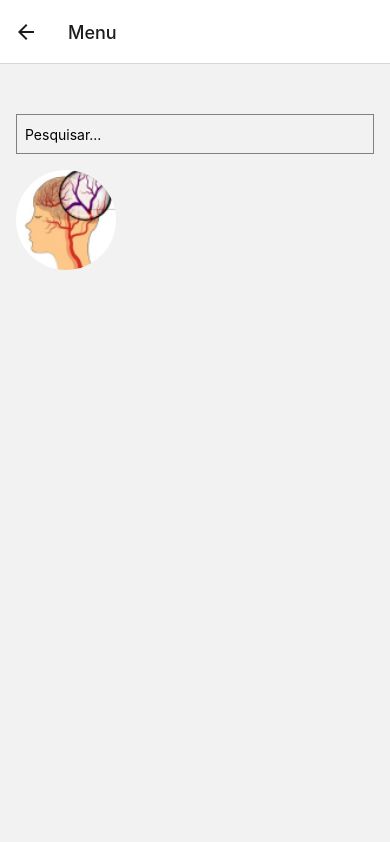
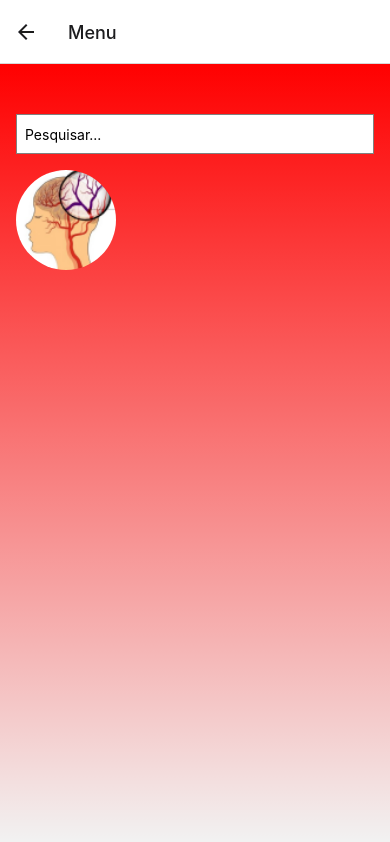
Before and after one commit to gabrielmonteirodev/readyrescue, a React Native app in the folder frontend/: screen /Menu in a window 390 px wide. Built offline with nearby package versions, Linux system fonts and the light colour scheme.

Commit message:
Criando tela de Avc dos menores de 18 e arrumando cores nas paginas

```diff
--- a/frontend/App.js
+++ b/frontend/App.js
@@ -1,7 +1,8 @@
 import { NavigationContainer } from '@react-navigation/native';
 import { createStackNavigator } from '@react-navigation/stack';
-import LoginPage from './components/pages/LoginPage';
-import MenuPage from './components/pages/MenuPage';
+import LoginTela from './components/pages/telaLogin';
+import MenuTela from './components/pages/telaMenu';
+import AvcTela from './components/pages/avcTelaUnder18';
 
 
 const Stack = createStackNavigator();
@@ -9,8 +10,9 @@ export default function App() {
   return (
     <NavigationContainer>
       <Stack.Navigator>
-        <Stack.Screen name="Login" component={LoginPage} />
-        <Stack.Screen name="Menu" component={MenuPage} />
+        <Stack.Screen name="Login" component={LoginTela} />
+        <Stack.Screen name="Menu" component={MenuTela} />
+        <Stack.Screen name="Avc" component={AvcTela} />
       </Stack.Navigator>
     </NavigationContainer>
   );
--- a/frontend/components/pages/MenuPage.js
+++ /dev/null
@@ -1,44 +0,0 @@
-import React, { useState } from 'react';
-import { View, TextInput, StyleSheet, Image } from 'react-native';
-import avcImage from '../../assets/avc-img.png';
-
-export default function App() {
-  const [onPress, setOnPress] = useState(false);0
-
-  return (
-    <View style={styles.container}>
-      <View style={styles.searchBar}>
-        <TextInput
-          style={styles.input}
-          placeholder="Pesquisar..."/>
-      </View>
-      <View style={styles.button}>
-        <Image source = {avcImage} style={styles.button} />
-      </View>
-    </View>
-  );
-}
-
-const styles = StyleSheet.create({
-  container: {
-    flex: 1,
-    marginTop: 50,
-    paddingHorizontal: 16,
-  },
-  button: {
-    width: 100,
-    height: 100,
-    borderRadius: 50,
-    justifyContent: 'center',
-    alignItems: 'center',
-  },
-  searchBar: {
-    marginBottom: 16,
-  },
-  input: {
-    height: 40,
-    borderColor: 'gray',
-    borderWidth: 1,
-    paddingLeft: 8,
-  },
-});
--- /dev/null
+++ b/frontend/components/pages/avcTelaUnder18.js
@@ -0,0 +1,47 @@
+import React from "react";
+import { View, Text, StyleSheet, TouchableOpacity } from "react-native";
+import { LinearGradient } from "expo-linear-gradient";
+
+function AvcTelaUnder18() {
+  return (
+    <LinearGradient colors={["#FF0101", "transparent"]}
+    locations={[0.002, 1]}
+    style={styles.linear}>
+      <View style={styles.container}>
+        <TouchableOpacity style={styles.button}>
+          <Text style={styles.text}>0-18 anos</Text>
+        </TouchableOpacity>
+      </View>
+    </LinearGradient>
+  );
+}
+
+const styles = StyleSheet.create({
+  container: {
+    flex: 1,
+    marginTop: 50,
+    paddingHorizontal: 16,
+  },
+  linear:{
+    flex: 1,
+  },
+  button: {
+    display: "flex",
+    width: 70,
+    height: 70,
+    borderRadius: 25,
+    backgroundColor: "#FFFFFF",
+    marginLeft: 50,
+  },
+  text: {
+    display: "flex",
+    color: "#000000",
+    fontSize: 16,
+    marginLeft: 18,
+    marginTop: 13,
+    justifyContent: "center",
+    alignItems: "center",
+  },
+});
+
+export default AvcTelaUnder18;
--- a/frontend/components/pages/LoginPage.js
+++ b/frontend/components/pages/telaLogin.js
@@ -4,7 +4,7 @@ import { View, Text, Button, Image, StyleSheet } from 'react-native';
 import logo from '../../assets/logo_ready_rescue.png';
 import {LinearGradient} from 'expo-linear-gradient';
 
-function LoginPage() {
+function Login() {
   const [isLoggedIn, setIsLoggedIn] = useState(false);
   const navigation = useNavigation();
 
@@ -50,4 +50,4 @@ const styles = StyleSheet.create({
   },
 });
 
-export default LoginPage;
+export default Login;
--- /dev/null
+++ b/frontend/components/pages/telaMenu.js
@@ -0,0 +1,65 @@
+import React, { useState } from "react";
+import {
+  View,
+  TextInput,
+  StyleSheet,
+  Image,
+  TouchableOpacity,
+} from "react-native";
+import { useNavigation } from "@react-navigation/native";
+import avcImage from "../../assets/avc-img.png";
+import { LinearGradient } from "expo-linear-gradient";
+
+export default function Menu() {
+  const navigation = useNavigation();
+
+  const navigationToAvc = () => {
+    navigation.navigate("Avc");
+  };
+
+  return (
+    <LinearGradient colors={["#FF0101", "transparent"]}
+    locations={[0.002, 1]}
+    style={styles.linear}>
+      <View style={styles.container}>
+        <View style={styles.searchBar}>
+          <TextInput style={styles.input} placeholder="Pesquisar..." />
+        </View>
+        <View style={styles.button}>
+          <TouchableOpacity onPress={navigationToAvc}>
+            <Image source={avcImage} style={styles.button} />
+          </TouchableOpacity>
+        </View>
+      </View>
+    </LinearGradient>
+  );
+}
+
+const styles = StyleSheet.create({
+  container: {
+    display:  "flex",
+    flex: 1,
+    marginTop: 50,
+    paddingHorizontal: 16,
+  },
+  linear:{
+    flex: 1,
+  },
+  button: {
+    width: 100,
+    height: 100,
+    borderRadius: 50,
+    justifyContent: "center",
+    alignItems: "center",
+  },
+  searchBar: {
+    marginBottom: 16,
+    backgroundColor:'#fff',
+  },
+  input: {
+    height: 40,
+    borderColor: "gray",
+    borderWidth: 1,
+    paddingLeft: 8,
+  },
+});
```
